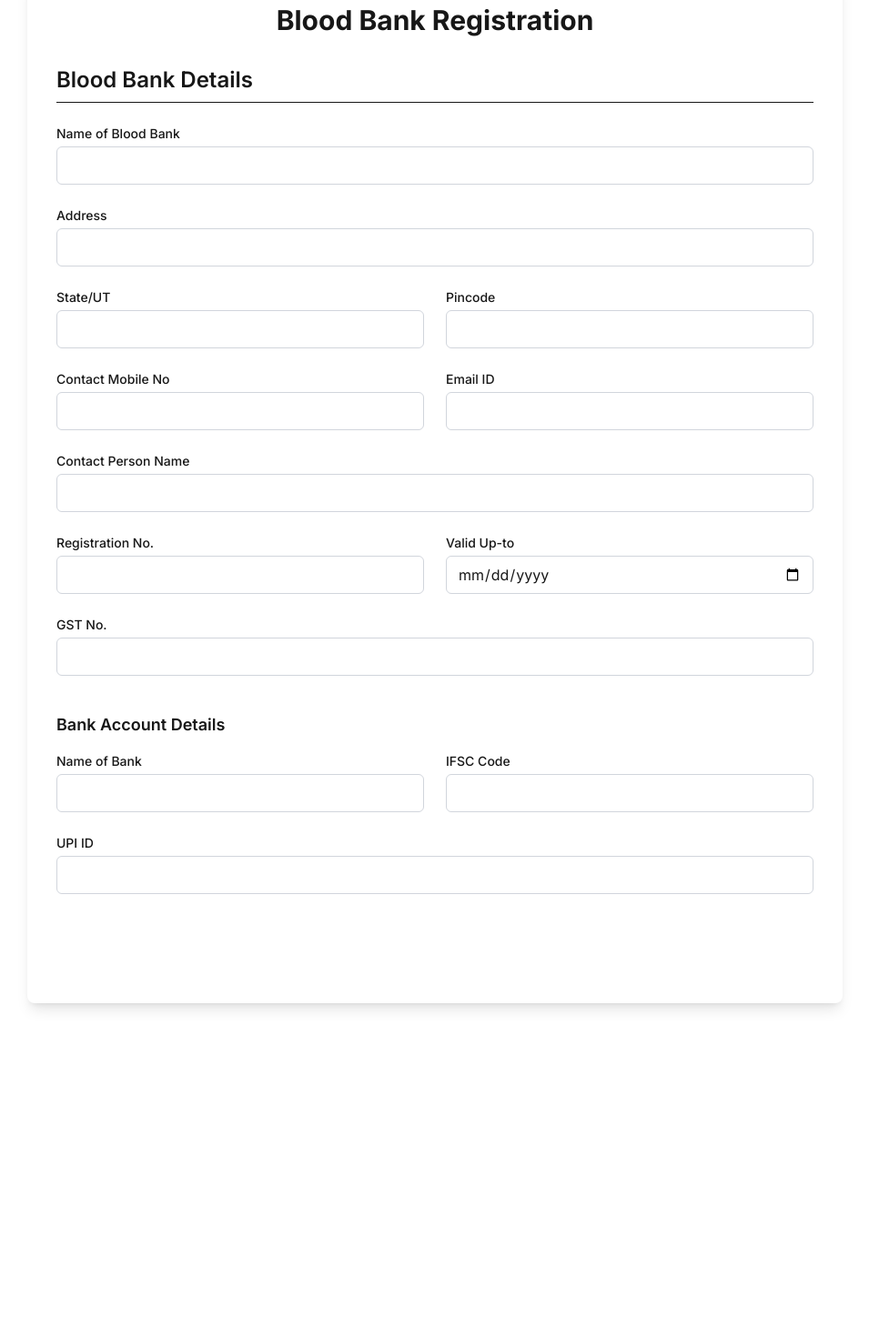
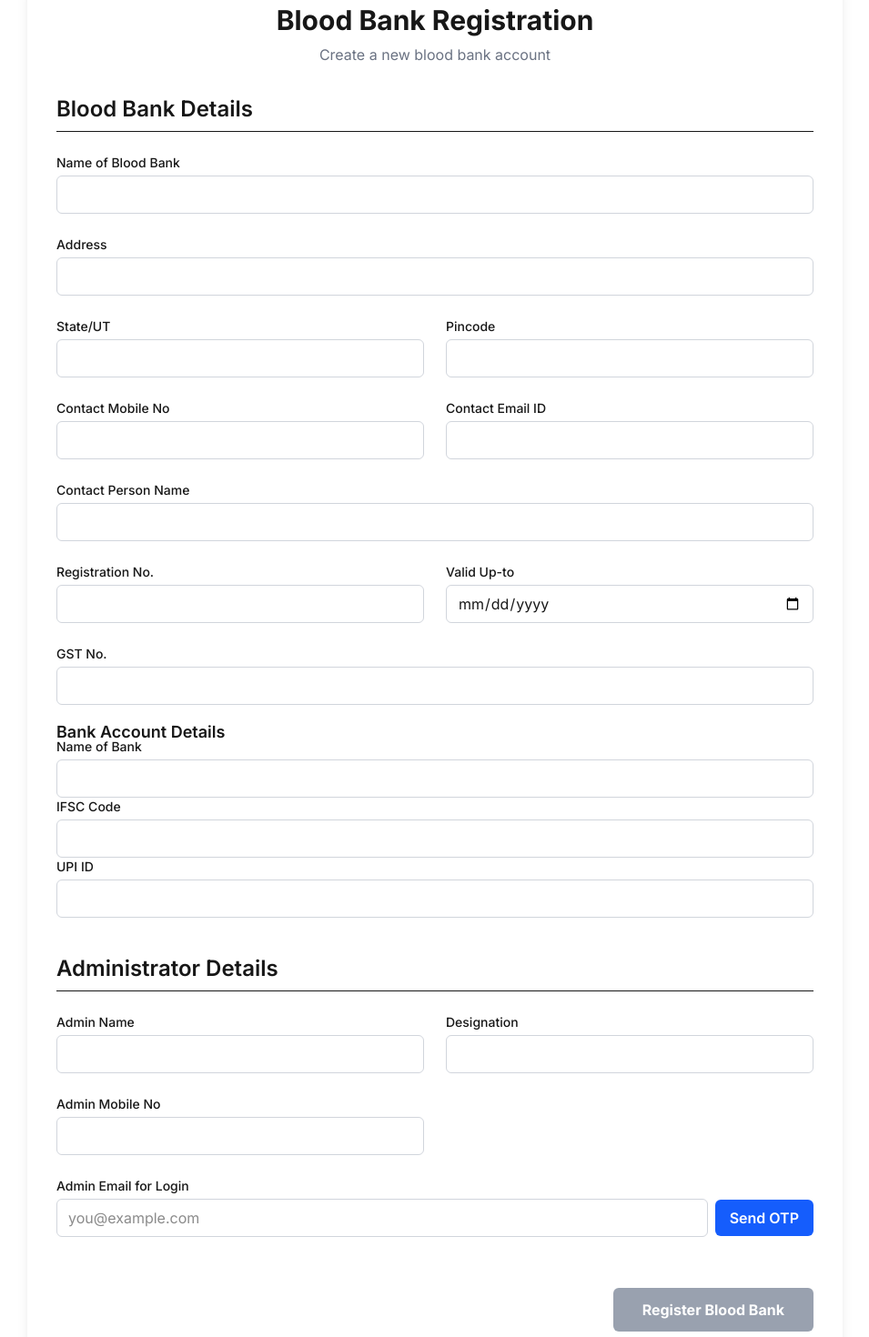
Before and after one commit to ayushmanmishra18/bbmainfrontend, a Next.js app: page /register in a window 1280 px wide. Shown: the part 60-1530 px from the top of the page at 91% size, without its empty margins (162-1117 px from the left). Before the commit the page ends 1195 px from the top, so only its background shows below. Built offline with nearby package versions, Linux system fonts and the light colour scheme.

Commit message:
registration 2

```diff
--- a/src/app/register/page.tsx
+++ b/src/app/register/page.tsx
@@ -1,166 +1,215 @@
 "use client";
 
-import React, { useState, ChangeEvent, FormEvent } from 'react';
+import React, { useState, useEffect, ChangeEvent, FormEvent } from 'react';
+import { registerNewBloodBank } from '@/lib/api';
+import { AdminDetails, BloodBankDetails } from '@/types';
+
+// A small reusable component for our form input fields
+const FormInput = ({ id, name, label, value, onChange, type = 'text', required = false, disabled = false }: {
+  id: string;
+  name: string;
+  label: string;
+  value: string | number;
+  onChange: (e: ChangeEvent<HTMLInputElement>) => void;
+  type?: string;
+  required?: boolean;
+  disabled?: boolean;
+}) => (
+  <div>
+    <label htmlFor={id} className="block text-sm font-medium mb-1">{label}</label>
+    <input
+      type={type}
+      id={id}
+      name={name}
+      value={value}
+      onChange={onChange}
+      className="w-full px-3 py-2 bg-subtle border border-gray-300 rounded-md focus:outline-none focus:ring-2 focus:ring-blue-500 disabled:bg-gray-200 disabled:cursor-not-allowed"
+      required={required}
+      disabled={disabled}
+    />
+  </div>
+);
 
 const RegisterPage = () => {
   // --- STATE SETUP ---
-  const [bloodBankDetails, setBloodBankDetails] = useState({
-    name: '',
-    address: '',
-    stateUt: '',
-    pincode: '',
-    mobile: '',
-    email: '',
-    contactPerson: '',
-    registrationNo: '',
-    validUpto: '',
-    gstNo: '',
-    bankName: '',
-    ifsc: '',
-    upiId: ''
+  const [bloodBankDetails, setBloodBankDetails] = useState<BloodBankDetails>({
+    name: '', address: '', stateUt: '', pincode: '', mobile: '', email: '',
+    contactPerson: '', registrationNo: '', validUpto: '', gstNo: '',
+    bankName: '', ifsc: '', upiId: ''
   });
 
-  const [adminDetails, setAdminDetails] = useState({
-    name: '',
-    designation: '',
-    mobile: '',
-    email: ''
+  const [adminDetails, setAdminDetails] = useState<AdminDetails>({
+    name: '', designation: '', mobile: '', email: ''
   });
 
+  // --- OTP & SUBMIT Flow State ---
+  const [otp, setOtp] = useState('');
+  const [isOtpSent, setIsOtpSent] = useState(false);
+  const [isVerified, setIsVerified] = useState(false);
+  const [isSendingOtp, setIsSendingOtp] = useState(false);
+  const [isVerifyingOtp, setIsVerifyingOtp] = useState(false);
+  const [isSubmitting, setIsSubmitting] = useState(false);
+  const [countdown, setCountdown] = useState(0);
+  const [message, setMessage] = useState('');
+  const [error, setError] = useState('');
+
+  // --- useEffect for Countdown Timer ---
+  useEffect(() => {
+    let timer: NodeJS.Timeout;
+    if (countdown > 0) {
+      timer = setTimeout(() => setCountdown(countdown - 1), 1000);
+    }
+    return () => clearTimeout(timer);
+  }, [countdown]);
+
   // --- EVENT HANDLERS ---
-  const handleBloodBankChange = (e: ChangeEvent<HTMLInputElement>) => {
-    const { name, value } = e.target;
-    setBloodBankDetails(prevState => ({
-      ...prevState,
-      [name]: value
-    }));
+  const handleBloodBankChange = (e: ChangeEvent<HTMLInputElement>) => setBloodBankDetails(prev => ({ ...prev, [e.target.name]: e.target.value }));
+  const handleAdminChange = (e: ChangeEvent<HTMLInputElement>) => {
+    if (e.target.name === 'email' && isVerified) {
+      setIsVerified(false);
+      setIsOtpSent(false);
+      setMessage('');
+    }
+    setAdminDetails(prev => ({ ...prev, [e.target.name]: e.target.value }));
   };
 
-  const handleAdminChange = (e: ChangeEvent<HTMLInputElement>) => {
-    const { name, value } = e.target;
-    setAdminDetails(prevState => ({
-      ...prevState,
-      [name]: value
-    }));
+  const handleSendOtp = async () => {
+    setError('');
+    setMessage('');
+    if (!adminDetails.email) {
+      setError('Please enter an email address first.');
+      return;
+    }
+    setIsSendingOtp(true);
+    await new Promise(resolve => setTimeout(resolve, 1500));
+    setIsSendingOtp(false);
+    setIsOtpSent(true);
+    setCountdown(60);
+    setMessage('A 6-digit OTP has been sent to your email.');
   };
 
-  const handleSubmit = (e: FormEvent<HTMLFormElement>) => {
+  const handleVerifyOtp = async () => {
+    setError('');
+    setMessage('');
+    if (otp.length !== 6) {
+      setError('OTP must be 6 digits.');
+      return;
+    }
+    setIsVerifyingOtp(true);
+    await new Promise(resolve => setTimeout(resolve, 1500));
+    if (otp === '123456') {
+      setIsVerified(true);
+      setMessage('Email successfully verified!');
+    } else {
+      setError('Invalid OTP. Please try again.');
+    }
+    setIsVerifyingOtp(false);
+  };
+
+  const handleSubmit = async (e: FormEvent<HTMLFormElement>) => {
     e.preventDefault();
-    console.log("Submitting Form...");
-    console.log("Blood Bank Details:", bloodBankDetails);
-    console.log("Admin Details:", adminDetails);
-    // Future: Send this data to the backend API here.
+    if (!isVerified) {
+      setError("Please verify your email before registering.");
+      return;
+    }
+    setIsSubmitting(true);
+    setError('');
+    setMessage('');
+
+    try {
+      const response = await registerNewBloodBank(bloodBankDetails, adminDetails);
+      setMessage(response.message);
+    } catch (err) {
+      if (err instanceof Error) {
+        setError(err.message);
+      } else {
+        setError('An unknown error occurred.');
+      }
+    } finally {
+      setIsSubmitting(false);
+    }
   };
 
   // --- JSX (THE UI) ---
   return (
     <div className="min-h-screen bg-subtle text-content flex items-center justify-center p-4 sm:p-6 lg:p-8">
       <div className="w-full max-w-4xl bg-background p-8 rounded-lg shadow-lg">
-        <h1 className="text-3xl font-bold text-center mb-8 text-primary">
-          Blood Bank Registration
-        </h1>
+        <h1 className="text-3xl font-bold text-center mb-2 text-content">Blood Bank Registration</h1>
+        <p className="text-center text-gray-500 mb-8">Create a new blood bank account</p>
 
-        <form onSubmit={handleSubmit} className="space-y-8">
-          {/* Section 1: Blood Bank Details */}
+        {message && <div className="bg-green-100 border-l-4 border-green-500 text-green-700 p-4 mb-6 rounded-r-lg" role="alert"><p>{message}</p></div>}
+        {error && <div className="bg-red-100 border-l-4 border-red-500 text-red-700 p-4 mb-6 rounded-r-lg" role="alert"><p>{error}</p></div>}
+
+        <form onSubmit={handleSubmit} className="space-y-10">
           <section>
-            <h2 className="text-2xl font-semibold border-b border-subtle pb-2 mb-6">
-              Blood Bank Details
-            </h2>
+            <h2 className="text-2xl font-semibold border-b border-subtle pb-2 mb-6">Blood Bank Details</h2>
             <div className="grid grid-cols-1 md:grid-cols-2 gap-6">
-              {/* Name of Blood Bank */}
-              <div className="md:col-span-2">
-                <label htmlFor="name" className="block text-sm font-medium mb-1">Name of Blood Bank</label>
-                <input type="text" id="name" name="name" value={bloodBankDetails.name} onChange={handleBloodBankChange} className="w-full px-3 py-2 bg-subtle border border-gray-300 rounded-md focus:outline-none focus:ring-2 focus:ring-primary" required />
-              </div>
+              <div className="md:col-span-2"><FormInput id="bb_name" name="name" label="Name of Blood Bank" value={bloodBankDetails.name} onChange={handleBloodBankChange} required /></div>
+              <div className="md:col-span-2"><FormInput id="bb_address" name="address" label="Address" value={bloodBankDetails.address} onChange={handleBloodBankChange} required /></div>
+              <FormInput id="bb_stateUt" name="stateUt" label="State/UT" value={bloodBankDetails.stateUt} onChange={handleBloodBankChange} required />
+              <FormInput id="bb_pincode" name="pincode" label="Pincode" value={bloodBankDetails.pincode} onChange={handleBloodBankChange} required />
+              <FormInput id="bb_mobile" name="mobile" label="Contact Mobile No" type="tel" value={bloodBankDetails.mobile} onChange={handleBloodBankChange} required />
+              <FormInput id="bb_email" name="email" label="Contact Email ID" type="email" value={bloodBankDetails.email} onChange={handleBloodBankChange} required />
+              <div className="md:col-span-2"><FormInput id="bb_contactPerson" name="contactPerson" label="Contact Person Name" value={bloodBankDetails.contactPerson} onChange={handleBloodBankChange} required /></div>
+              <FormInput id="bb_registrationNo" name="registrationNo" label="Registration No." value={bloodBankDetails.registrationNo} onChange={handleBloodBankChange} />
+              <FormInput id="bb_validUpto" name="validUpto" label="Valid Up-to" type="date" value={bloodBankDetails.validUpto} onChange={handleBloodBankChange} />
+              <div className="md:col-span-2"><FormInput id="bb_gstNo" name="gstNo" label="GST No." value={bloodBankDetails.gstNo} onChange={handleBloodBankChange} />
 
-              {/* Address */}
-              <div className="md:col-span-2">
-                <label htmlFor="address" className="block text-sm font-medium mb-1">Address</label>
-                <input type="text" id="address" name="address" value={bloodBankDetails.address} onChange={handleBloodBankChange} className="w-full px-3 py-2 bg-subtle border border-gray-300 rounded-md focus:outline-none focus:ring-2 focus:ring-primary" required />
-              </div>
-
-              {/* State/UT */}
-              <div>
-                <label htmlFor="stateUt" className="block text-sm font-medium mb-1">State/UT</label>
-                <input type="text" id="stateUt" name="stateUt" value={bloodBankDetails.stateUt} onChange={handleBloodBankChange} className="w-full px-3 py-2 bg-subtle border border-gray-300 rounded-md focus:outline-none focus:ring-2 focus:ring-primary" required />
-              </div>
-
-              {/* Pincode */}
-              <div>
-                <label htmlFor="pincode" className="block text-sm font-medium mb-1">Pincode</label>
-                <input type="text" id="pincode" name="pincode" value={bloodBankDetails.pincode} onChange={handleBloodBankChange} className="w-full px-3 py-2 bg-subtle border border-gray-300 rounded-md focus:outline-none focus:ring-2 focus:ring-primary" required />
-              </div>
-
-              {/* --- NEW FIELDS START HERE --- */}
-
-              {/* Contact Mobile No */}
-              <div>
-                <label htmlFor="mobile" className="block text-sm font-medium mb-1">Contact Mobile No</label>
-                <input type="tel" id="mobile" name="mobile" value={bloodBankDetails.mobile} onChange={handleBloodBankChange} className="w-full px-3 py-2 bg-subtle border border-gray-300 rounded-md focus:outline-none focus:ring-2 focus:ring-primary" required />
-              </div>
-
-              {/* Email ID */}
-              <div>
-                <label htmlFor="email" className="block text-sm font-medium mb-1">Email ID</label>
-                <input type="email" id="email" name="email" value={bloodBankDetails.email} onChange={handleBloodBankChange} className="w-full px-3 py-2 bg-subtle border border-gray-300 rounded-md focus:outline-none focus:ring-2 focus:ring-primary" required />
-              </div>
-
-              {/* Contact Person Name */}
-              <div className="md:col-span-2">
-                <label htmlFor="contactPerson" className="block text-sm font-medium mb-1">Contact Person Name</label>
-                <input type="text" id="contactPerson" name="contactPerson" value={bloodBankDetails.contactPerson} onChange={handleBloodBankChange} className="w-full px-3 py-2 bg-subtle border border-gray-300 rounded-md focus:outline-none focus:ring-2 focus:ring-primary" required />
-              </div>
-
-              {/* Registration No. */}
-              <div>
-                <label htmlFor="registrationNo" className="block text-sm font-medium mb-1">Registration No.</label>
-                <input type="text" id="registrationNo" name="registrationNo" value={bloodBankDetails.registrationNo} onChange={handleBloodBankChange} className="w-full px-3 py-2 bg-subtle border border-gray-300 rounded-md focus:outline-none focus:ring-2 focus:ring-primary" />
-              </div>
-
-              {/* Valid Upto */}
-              <div>
-                <label htmlFor="validUpto" className="block text-sm font-medium mb-1">Valid Up-to</label>
-                <input type="date" id="validUpto" name="validUpto" value={bloodBankDetails.validUpto} onChange={handleBloodBankChange} className="w-full px-3 py-2 bg-subtle border border-gray-300 rounded-md focus:outline-none focus:ring-2 focus:ring-primary" />
-              </div>
-
-              {/* GST No. */}
-              <div className="md:col-span-2">
-                <label htmlFor="gstNo" className="block text-sm font-medium mb-1">GST No.</label>
-                <input type="text" id="gstNo" name="gstNo" value={bloodBankDetails.gstNo} onChange={handleBloodBankChange} className="w-full px-3 py-2 bg-subtle border border-gray-300 rounded-md focus:outline-none focus:ring-2 focus:ring-primary" />
-              </div>
-
-              {/* --- Bank Details Sub-section --- */}
               <h3 className="text-lg font-semibold md:col-span-2 mt-4 -mb-2">Bank Account Details</h3>
-
-              {/* Name of Bank */}
-              <div>
-                <label htmlFor="bankName" className="block text-sm font-medium mb-1">Name of Bank</label>
-                <input type="text" id="bankName" name="bankName" value={bloodBankDetails.bankName} onChange={handleBloodBankChange} className="w-full px-3 py-2 bg-subtle border border-gray-300 rounded-md focus:outline-none focus:ring-2 focus:ring-primary" />
-              </div>
-
-              {/* IFSC */}
-              <div>
-                <label htmlFor="ifsc" className="block text-sm font-medium mb-1">IFSC Code</label>
-                <input type="text" id="ifsc" name="ifsc" value={bloodBankDetails.ifsc} onChange={handleBloodBankChange} className="w-full px-3 py-2 bg-subtle border border-gray-300 rounded-md focus:outline-none focus:ring-2 focus:ring-primary" />
-              </div>
-
-              {/* UPI ID */}
-              <div className="md:col-span-2">
-                <label htmlFor="upiId" className="block text-sm font-medium mb-1">UPI ID</label>
-                <input type="text" id="upiId" name="upiId" value={bloodBankDetails.upiId} onChange={handleBloodBankChange} className="w-full px-3 py-2 bg-subtle border border-gray-300 rounded-md focus:outline-none focus:ring-2 focus:ring-primary" />
-              </div>
+              <FormInput id="bb_bankName" name="bankName" label="Name of Bank" value={bloodBankDetails.bankName} onChange={handleBloodBankChange} />
+              <FormInput id="bb_ifsc" name="ifsc" label="IFSC Code" value={bloodBankDetails.ifsc} onChange={handleBloodBankChange} />
+              <div className="md:col-span-2"><FormInput id="bb_upiId" name="upiId" label="UPI ID" value={bloodBankDetails.upiId} onChange={handleBloodBankChange} /></div>
+            </div>
             </div>
           </section>
 
-          {/* We will add the Administrator Details section here next */}
+          <section>
+            <h2 className="text-2xl font-semibold border-b border-subtle pb-2 mb-6">Administrator Details</h2>
+            <div className="grid grid-cols-1 md:grid-cols-2 gap-6">
+              <FormInput id="admin_name" name="name" label="Admin Name" value={adminDetails.name} onChange={handleAdminChange} required disabled={isVerified} />
+              <FormInput id="admin_designation" name="designation" label="Designation" value={adminDetails.designation} onChange={handleAdminChange} required disabled={isVerified} />
+              <FormInput id="admin_mobile" name="mobile" label="Admin Mobile No" type="tel" value={adminDetails.mobile} onChange={handleAdminChange} required disabled={isVerified} />
 
-          {/* Submit Button */}
+              <div className="md:col-span-2">
+                <label htmlFor="admin_email" className="block text-sm font-medium mb-1">Admin Email for Login</label>
+                <div className="flex items-center space-x-2">
+                  <input type="email" id="admin_email" name="email" value={adminDetails.email} onChange={handleAdminChange} className="flex-grow px-3 py-2 bg-subtle border border-gray-300 rounded-md focus:outline-none focus:ring-2 focus:ring-blue-500 disabled:bg-gray-200" placeholder="you@example.com" required disabled={isOtpSent || isVerified} />
+                  {/* --- BUTTON REDESIGN --- */}
+                  <button type="button" onClick={handleSendOtp} disabled={isSendingOtp || countdown > 0 || isVerified} className="px-4 py-2 bg-blue-600 text-white font-semibold rounded-md hover:bg-blue-700 focus:outline-none focus:ring-2 focus:ring-offset-2 focus:ring-blue-500 disabled:bg-gray-400 disabled:cursor-not-allowed whitespace-nowrap transition-colors">
+                    {isSendingOtp ? 'Sending...' : 'Send OTP'}
+                  </button>
+                </div>
+              </div>
+
+              {isOtpSent && !isVerified && (
+                <div className="md:col-span-2 p-4 bg-subtle rounded-lg space-y-4">
+                  <label htmlFor="otp" className="block text-sm font-medium">Enter 6-Digit OTP</label>
+                  <div className="flex items-center space-x-2">
+                    {/* --- OTP INPUT FIX --- */}
+                    <input type="text" id="otp" name="otp" value={otp} onChange={(e) => setOtp(e.target.value)} maxLength={6} className="flex-grow tracking-widest text-center px-3 py-2 bg-white text-content border border-gray-300 rounded-md focus:outline-none focus:ring-2 focus:ring-blue-500" />
+                     {/* --- BUTTON REDESIGN --- */}
+                     <button type="button" onClick={handleVerifyOtp} disabled={isVerifyingOtp} className="px-4 py-2 bg-green-600 text-white font-semibold rounded-md hover:bg-green-700 focus:outline-none focus:ring-2 focus:ring-offset-2 focus:ring-green-500 disabled:bg-gray-400 transition-colors">
+                       {isVerifyingOtp ? 'Verifying...' : 'Verify'}
+                     </button>
+                  </div>
+                   <div className="text-sm text-center">
+                    {countdown > 0 ? (
+                      <p>You can resend OTP in <span className="font-bold">{countdown}s</span></p>
+                    ) : (
+                      <button type="button" onClick={handleSendOtp} className="text-blue-600 hover:underline font-medium">
+                        Resend OTP
+                      </button>
+                    )}
+                   </div>
+                </div>
+              )}
+            </div>
+          </section>
+
           <div className="pt-4 flex justify-end">
-            <button
-              type="submit"
-              className="px-6 py-2 bg-primary text-white font-bold rounded-md hover:opacity-90 focus:outline-none focus:ring-2 focus:ring-offset-2 focus:ring-primary"
-            >
-              Register
+            {/* --- BUTTON REDESIGN --- */}
+            <button type="submit" disabled={!isVerified || isSubmitting} className="px-8 py-3 bg-blue-600 text-white font-bold rounded-md hover:bg-blue-700 focus:outline-none focus:ring-2 focus:ring-offset-2 focus:ring-blue-500 disabled:bg-gray-400 disabled:cursor-not-allowed transition-colors">
+              {isSubmitting ? 'Registering...' : 'Register Blood Bank'}
             </button>
           </div>
         </form>
--- /dev/null
+++ b/src/lib/api.ts
@@ -0,0 +1,31 @@
+// src/lib/api.ts
+import { BloodBankDetails, AdminDetails } from '@/types';
+
+export const registerNewBloodBank = async (
+  bankDetails: BloodBankDetails,
+  adminDetails: AdminDetails
+) => {
+  try {
+    const response = await fetch('/api/register', { // Step 1: Call our Next.js API route
+      method: 'POST', // Step 2: Specify the method
+      headers: {
+        'Content-Type': 'application/json', // Step 3: Tell the server we're sending JSON
+      },
+      body: JSON.stringify({ bankDetails, adminDetails }), // Step 4: Convert our data to a JSON string
+    });
+
+    // Step 5: Check if the server responded with an error
+    if (!response.ok) {
+      const errorData = await response.json(); // Try to get error details from the backend
+      throw new Error(errorData.message || 'Something went wrong');
+    }
+
+    // Step 6: If everything is okay, return the successful response data
+    return await response.json();
+
+  } catch (error) {
+    console.error("Registration API error:", error);
+    // Re-throw the error so the component can catch it and show a message
+    throw error;
+  }
+};
--- /dev/null
+++ b/src/types/index.ts
@@ -0,0 +1,26 @@
+// src/types/index.ts
+
+// This defines the shape of the blood bank details object
+export interface BloodBankDetails {
+  name: string;
+  address: string;
+  stateUt: string;
+  pincode: string;
+  mobile: string;
+  email: string;
+  contactPerson: string;
+  registrationNo: string;
+  validUpto: string;
+  gstNo: string;
+  bankName: string;
+  ifsc: string;
+  upiId: string;
+}
+
+// This defines the shape of the admin details object
+export interface AdminDetails {
+  name: string;
+  designation: string;
+  mobile: string;
+  email: string;
+}
--- /dev/null
+++ b/tailwind.config.ts
@@ -0,0 +1,23 @@
+import type { Config } from 'tailwindcss'
+
+const config: Config = {
+  content: [
+    './src/pages/**/*.{js,ts,jsx,tsx,mdx}',
+    './src/components/**/*.{js,ts,jsx,tsx,mdx}',
+    './src/app/**/*.{js,ts,jsx,tsx,mdx}',
+  ],
+  theme: {
+    extend: {
+      colors: {
+        'primary': '#2563EB', // Blue-600 for main actions
+        'success': '#16A34A', // Green-600 for success actions
+        'danger': '#DC2626',  // Red-600 for errors
+        'content': '#1F2937', // For text
+        'background': '#FFFFFF', // Page background
+        'subtle': '#F3F4F6', // Lighter backgrounds
+      },
+    },
+  },
+  plugins: [],
+}
+export default config
--- a/tsconfig.json
+++ b/tsconfig.json
@@ -18,8 +18,9 @@
         "name": "next"
       }
     ],
+    "baseUrl": ".",
     "paths": {
-      "@/*": ["./*"]
+      "@/*": ["src/*"]
     }
   },
   "include": ["next-env.d.ts", "**/*.ts", "**/*.tsx", ".next/types/**/*.ts"],
```
Also changed, not shown: 1 other file (tests, documents, lock files or other folders).
